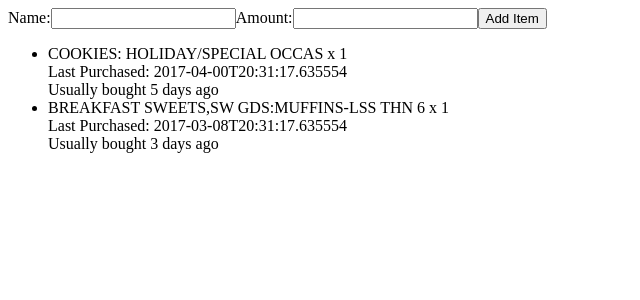
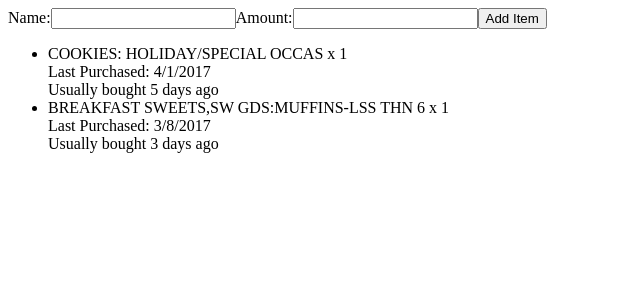
Before and after one commit to TeamEatGood/shopping-list-ui, a React app: page / in a window 1280 px wide. Shown: the top 300 px of the page, without its empty margins (0-640 px from the left). Built offline with nearby package versions, Linux system fonts and the light colour scheme.

Commit message:
added date formatting

```diff
--- a/package.json
+++ b/package.json
@@ -7,6 +7,7 @@
     "body-parser": "^1.17.1",
     "cors": "^2.8.3",
     "express": "^4.15.2",
+    "moment": "^2.18.1",
     "prop-types": "^15.5.4",
     "react": "^15.5.3",
     "react-dom": "^15.5.3",
--- a/src/components/ShoppingItem.js
+++ b/src/components/ShoppingItem.js
@@ -1,5 +1,6 @@
 import React from 'react';
 import PropTypes from 'prop-types';
+import moment from 'moment';
 
 const ShoppingItem = ({ onClick, bought, name, amount, lastPurchased, normalInterval }) => (
     <li
@@ -9,7 +10,7 @@ const ShoppingItem = ({ onClick, bought, name, amount, lastPurchased, normalInte
         }}
     >
         <div>{name} x {amount}</div>
-        {lastPurchased && <div>Last Purchased: {lastPurchased}</div>}
+        {lastPurchased && <div>Last Purchased: {moment(lastPurchased.substring(0, 10)).format("l")}</div>}
         {normalInterval && <div>Usually bought {normalInterval} days ago</div>}
     </li>
 );
--- a/src/reducers/shoppingItems.js
+++ b/src/reducers/shoppingItems.js
@@ -28,7 +28,7 @@ const shoppingItems = (state = [ {
                                         "id": 312,
                                         "name": "COOKIES: HOLIDAY/SPECIAL OCCAS",
                                         "amount": 1,
-                                        "lastPurchased": "2017-04-00T20:31:17.635554",
+                                        "lastPurchased": "2017-04-01T20:31:17.635554",
                                         "normalInterval": 5,
                                         "bought": false,
                                     },
```
Also changed, not shown: 1 other file (tests, documents, lock files or other folders).
